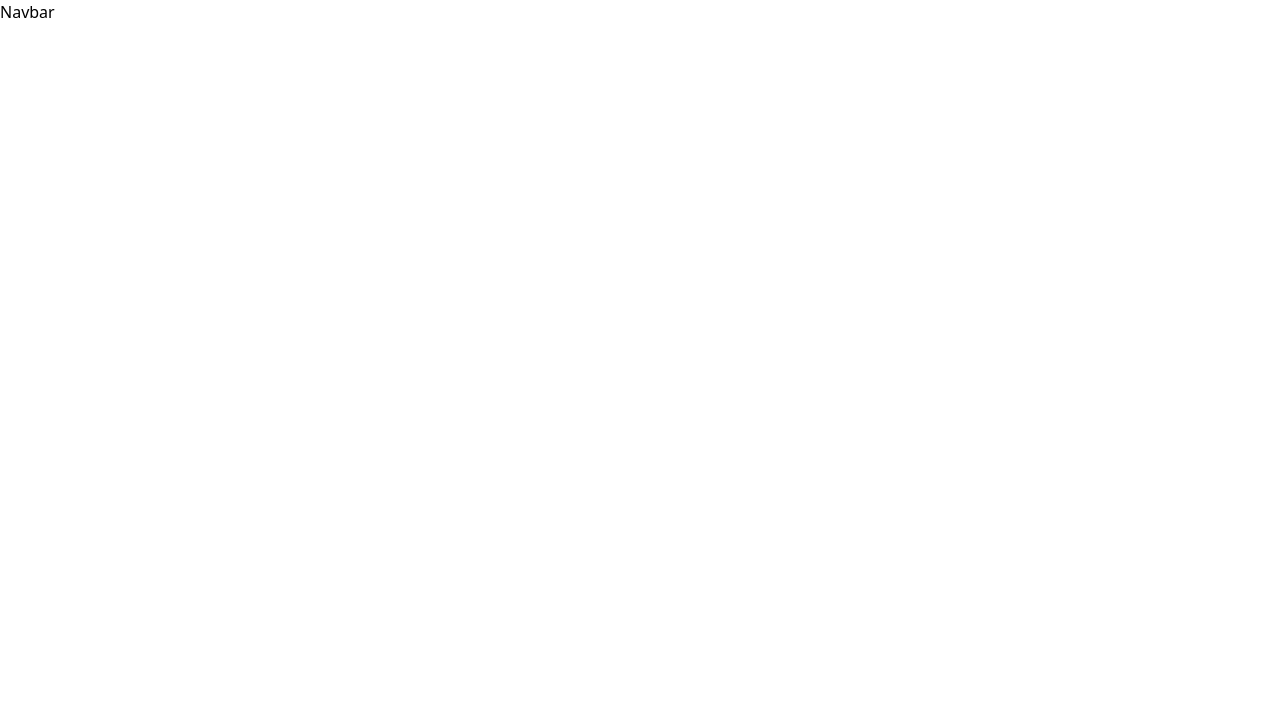
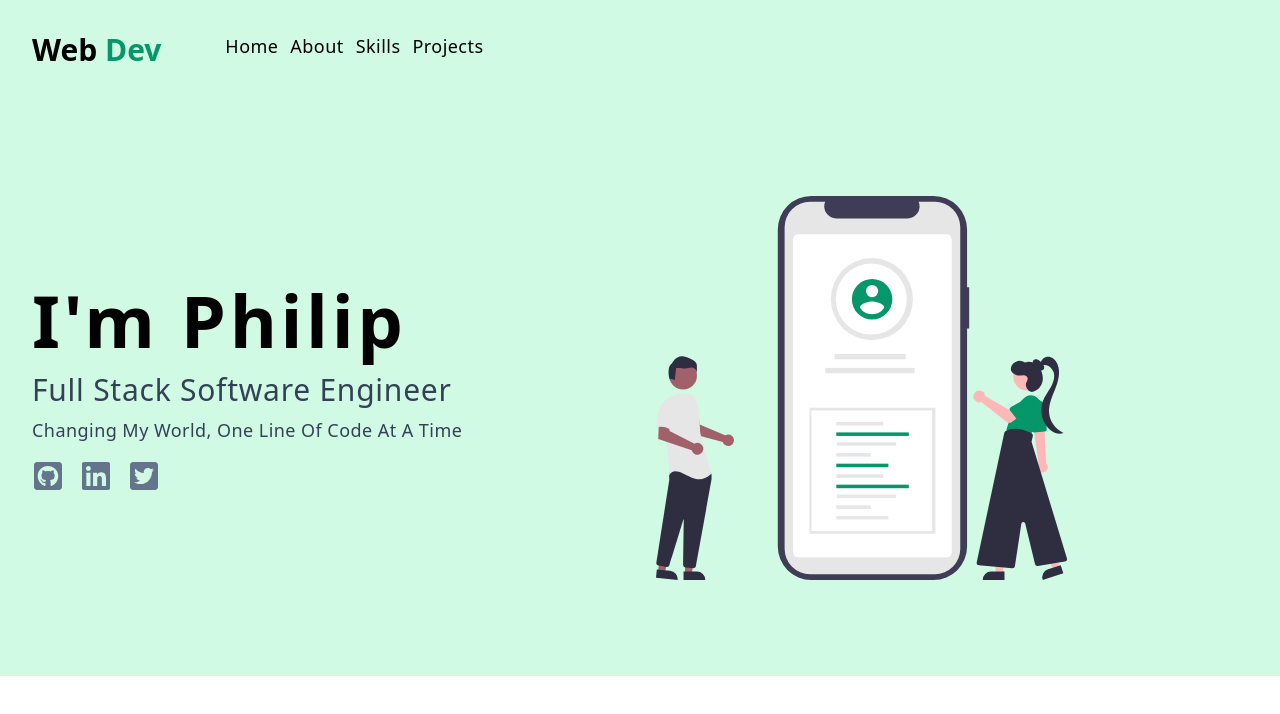
Before and after one commit to thenatural86/portfolio-3, a React app: page / in a window 1280 px wide. Shown: the top 714 px of the page. Built offline with nearby package versions, Linux system fonts and the light colour scheme; the HTML template or start-up script is replaced by a standard one.

Commit message:
adds hero component

```diff
--- a/src/App.jsx
+++ b/src/App.jsx
@@ -1,10 +1,12 @@
 import React from 'react'
 import Navbar from './components/Navbar'
+import Hero from './components/Hero'
 
 const App = () => {
   return (
     <>
       <Navbar />
+      <Hero />
     </>
   )
 }
--- /dev/null
+++ b/src/components/Hero.jsx
@@ -0,0 +1,35 @@
+import heroImg from '../assets/hero.svg'
+import { FaGithubSquare, FaLinkedin, FaTwitterSquare } from 'react-icons/fa'
+
+const Hero = () => {
+  return (
+    <div className='bg-emerald-100 py-24'>
+      <div className='mx-auto max-w-7xl px-8 grid md:grid-cols-2 items-center gap-8'>
+        <article>
+          <h1 className='text-7xl font-bold tracking-wider'>I'm Philip</h1>
+          <p className='mt-4 text-3xl text-slate-700 capitalize tracking-wide'>
+            Full Stack Software Engineer
+          </p>
+          <p className='mt-2 text-lg text-slate-700 capitalize tracking-wide'>
+            Changing my world, one line of code at a time
+          </p>
+          <div className='flex gap-x-4 mt-4'>
+            <a href='https://github.com/thenatural86' target='_blank'>
+              <FaGithubSquare className='h-8 w-8 text-slate-500 hover:text-black duration-300' />
+            </a>
+            <a href='https://www.linkedin.com/in/philip-smalls' target='_blank'>
+              <FaLinkedin className='h-8 w-8 text-slate-500 hover:text-black duration-300' />
+            </a>
+            <a href='#'>
+              <FaTwitterSquare className='h-8 w-8 text-slate-500 hover:text-black duration-300' />
+            </a>
+          </div>
+        </article>
+        <article className='hidden md:block'>
+          <img src={heroImg} className='h-80 lg:h-96' />
+        </article>
+      </div>
+    </div>
+  )
+}
+export default Hero
--- a/src/components/Navbar.jsx
+++ b/src/components/Navbar.jsx
@@ -1,7 +1,31 @@
 import React from 'react'
+import { links } from '../data'
 
 const Navbar = () => {
-  return <div>Navbar</div>
+  console.log(links)
+  return (
+    <div className='bg-emerald-100'>
+      <div className='mx-auto max-w-7xl px-8 py-4 flex flex-col sm:flex-row sm:gap-x-16 sm:item-center sm:py-8'>
+        <h2 className='text-3xl font-bold'>
+          Web <span className='text-emerald-600'>Dev</span>
+        </h2>
+        <div className='flex gap-x-3'>
+          {links.map((link) => {
+            const { id, href, text } = link
+            return (
+              <a
+                key={id}
+                href={href}
+                className='capitalize text-lg tracking-wide hover:text-emerald-600 duration-300'
+              >
+                {text}
+              </a>
+            )
+          })}
+        </div>
+      </div>
+    </div>
+  )
 }
 
 export default Navbar
```
